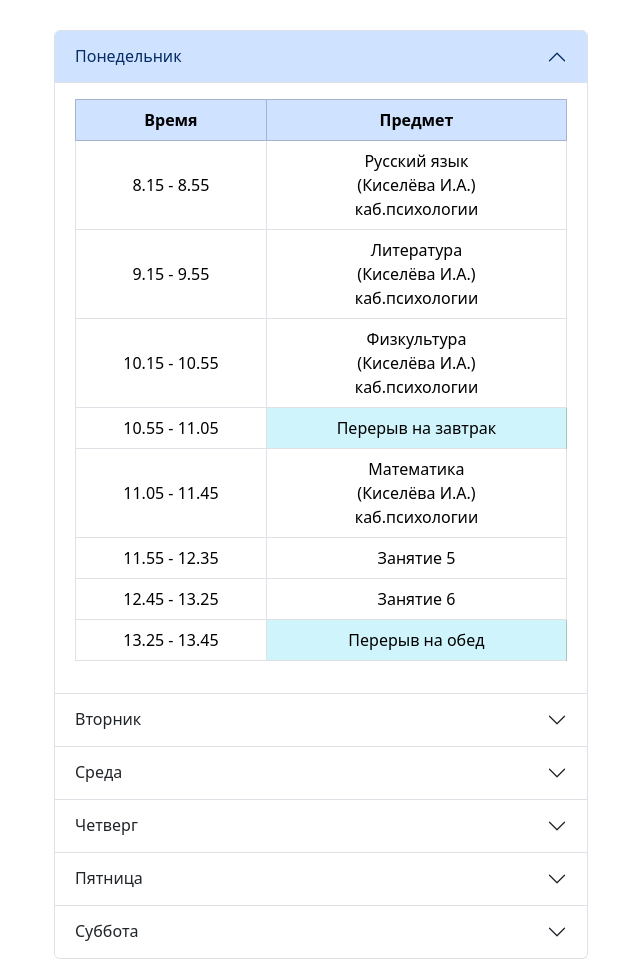
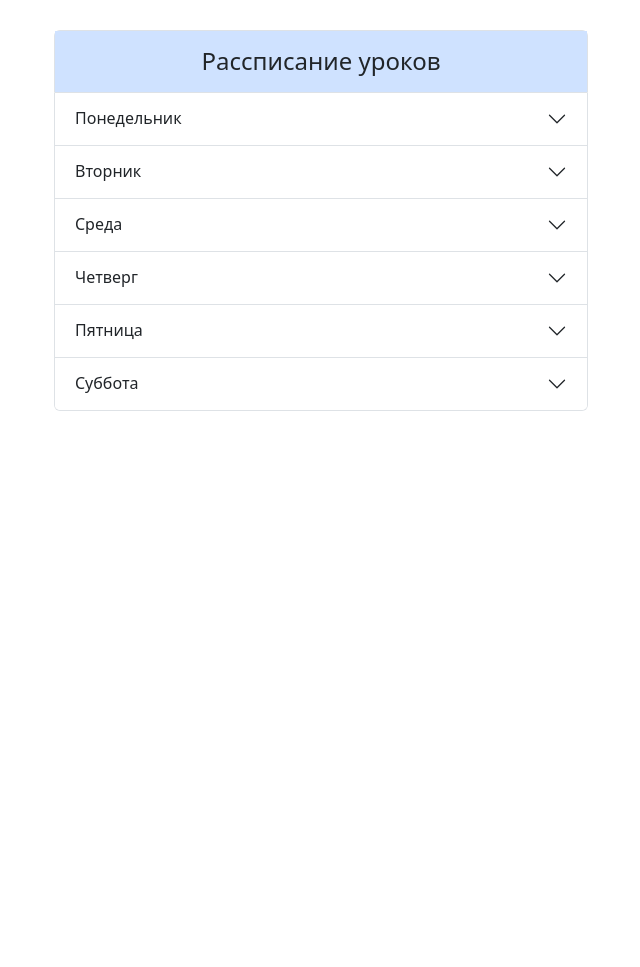
Before and after one commit to Studio-Yandex-Practicum/Goodstart_telegram_bot, a Django app: template src/templates/registration/registration_form.html in a window 1280 px wide. Shown: the part 146-1113 px from the top of the page, without its empty margins (319-959 px from the left). After the commit the page ends 557 px from the top, so only its background shows below. Run offline with Django 5.2, Linux system fonts and the light colour scheme; the template is opened without the code that fills it, so the values that code supplies are empty; parts of the project's set-up code (start-up, migrations or seed data) failed here and were passed over; some libraries are stand-ins or nearby versions.

Commit message:
feat: Добавил открытие по дням.

```diff
--- a/src/templates/registration/base.html
+++ b/src/templates/registration/base.html
@@ -14,6 +14,12 @@
       .accordion-button:focus {
         box-shadow: none;
       }
+
+      .accordion-title {
+        font-size: 1.5rem;
+        padding: 1rem 1.25rem;
+        background-color: #cfe2ff;
+      }
     </style>
   </head>
   <body>
@@ -29,5 +35,73 @@
     <footer class="footer"></footer>
     <script src="https://telegram.org/js/telegram-web-app.js"></script>
     {% bootstrap_javascript %}
+    <script>
+      // Когда весь HTML-документ загружен...
+      document.addEventListener("DOMContentLoaded", function () {
+        const days = [
+          "Понедельник",
+          "Вторник",
+          "Среда",
+          "Четверг",
+          "Пятница",
+          "Суббота",
+        ];
+        const months = [
+          "января",
+          "февраля",
+          "марта",
+          "апреля",
+          "мая",
+          "июня",
+          "июля",
+          "августа",
+          "сентября",
+          "октября",
+          "ноября",
+          "декабря",
+        ];
+        const accordionItems = document.querySelectorAll(".accordion-item");
+        const today = new Date();
+        // Вычисляем индекс текущего дня недели (Понедельник = 0, Вторник = 1, ..., Суббота = 5)
+        let dayIndex = today.getDay() - 1;
+
+        // Если сегодня воскресенье (dayIndex < 0), устанавливаем индекс дня на понедельник следующей недели
+        if (dayIndex < 0) {
+          dayIndex = 0;
+          today.setDate(today.getDate() + 1);
+        }
+
+        const date = today.getDate();
+        const month = months[today.getMonth()];
+
+        // Устанавливаем номера для каждого дня в аккордеоне
+        accordionItems.forEach((item, index) => {
+          const headerButton = item.querySelector(
+            ".accordion-header .accordion-button"
+          );
+          const dayName = days[index];
+          const newDate = new Date(
+            today.getFullYear(),
+            today.getMonth(),
+            date - dayIndex + index
+          );
+          headerButton.innerHTML = `${dayName}, ${newDate.getDate()} ${
+            months[newDate.getMonth()]
+          }`;
+        });
+
+        // Открываем текущий день в аккордеоне
+        if (dayIndex >= 0 && dayIndex < accordionItems.length) {
+          const currentDayAccordion = accordionItems[dayIndex].querySelector(
+            ".accordion-collapse"
+          );
+          currentDayAccordion.classList.add("show");
+          const currentDayButton = accordionItems[dayIndex].querySelector(
+            ".accordion-header .accordion-button"
+          );
+          currentDayButton.setAttribute("aria-expanded", "true");
+        }
+      });
+    </script>
   </body>
 </html>
--- a/src/templates/registration/registration_form.html
+++ b/src/templates/registration/registration_form.html
@@ -3,13 +3,18 @@
 
 {% block content %}
 <div class="accordion" id="accordionExample">
+  <div class="accordion-item ">
+    <h2 class="accordion-header accordion-title" align="center">
+      Рассписание уроков
+    </h2>
+  </div>
   <div class="accordion-item">
-    <h2 class="accordion-header">
-      <button class="accordion-button" type="button" data-bs-toggle="collapse" data-bs-target="#collapseOne" aria-expanded="true" aria-controls="collapseOne">
+    <h3 class="accordion-header">
+      <button class="accordion-button collapsed" type="button" data-bs-toggle="collapse" data-bs-target="#collapseOne" aria-expanded="false" aria-controls="collapseOne">
         Понедельник
       </button>
-    </h2>
-    <div id="collapseOne" class="accordion-collapse collapse show" data-bs-parent="#accordionExample">
+    </h3>
+    <div id="collapseOne" class="accordion-collapse collapse" data-bs-parent="#accordionExample">
       <div class="accordion-body">
         <table class="table text-center table-bordered align-middle">
           <thead class="table-primary">
@@ -57,11 +62,11 @@
     </div>
   </div>
   <div class="accordion-item">
-    <h2 class="accordion-header">
+    <h3 class="accordion-header">
       <button class="accordion-button collapsed" type="button" data-bs-toggle="collapse" data-bs-target="#collapseTwo" aria-expanded="false" aria-controls="collapseTwo">
         Вторник
       </button>
-    </h2>
+    </h3>
     <div id="collapseTwo" class="accordion-collapse collapse" data-bs-parent="#accordionExample">
       <div class="accordion-body">
         <table class="table text-center table-bordered align-middle">
@@ -110,11 +115,11 @@
     </div>
   </div>
   <div class="accordion-item">
-    <h2 class="accordion-header">
+    <h3 class="accordion-header">
       <button class="accordion-button collapsed" type="button" data-bs-toggle="collapse" data-bs-target="#collapseThree" aria-expanded="false" aria-controls="collapseThree">
         Среда
       </button>
-    </h2>
+    </h3>
     <div id="collapseThree" class="accordion-collapse collapse" data-bs-parent="#accordionExample">
       <div class="accordion-body">
         <table class="table text-center table-bordered align-middle">
@@ -163,11 +168,11 @@
     </div>
   </div>
   <div class="accordion-item">
-    <h2 class="accordion-header">
+    <h3 class="accordion-header">
       <button class="accordion-button collapsed" type="button" data-bs-toggle="collapse" data-bs-target="#collapseFour" aria-expanded="false" aria-controls="collapseFour">
         Четверг
       </button>
-    </h2>
+    </h3>
     <div id="collapseFour" class="accordion-collapse collapse" data-bs-parent="#accordionExample">
       <div class="accordion-body">
         <table class="table text-center table-bordered align-middle">
@@ -216,11 +221,11 @@
     </div>
   </div>
   <div class="accordion-item">
-    <h2 class="accordion-header">
+    <h3 class="accordion-header">
       <button class="accordion-button collapsed" type="button" data-bs-toggle="collapse" data-bs-target="#collapseFive" aria-expanded="false" aria-controls="collapseFive">
         Пятница
       </button>
-    </h2>
+    </h3>
     <div id="collapseFive" class="accordion-collapse collapse" data-bs-parent="#accordionExample">
       <div class="accordion-body">
         <table class="table text-center table-bordered align-middle">
@@ -269,11 +274,11 @@
     </div>
   </div>
   <div class="accordion-item">
-    <h2 class="accordion-header">
+    <h3 class="accordion-header">
       <button class="accordion-button collapsed" type="button" data-bs-toggle="collapse" data-bs-target="#collapseSix" aria-expanded="false" aria-controls="collapseSix">
         Суббота
       </button>
-    </h2>
+    </h3>
     <div id="collapseSix" class="accordion-collapse collapse" data-bs-parent="#accordionExample">
       <div class="accordion-body">
         <table class="table text-center table-bordered align-middle">
```
